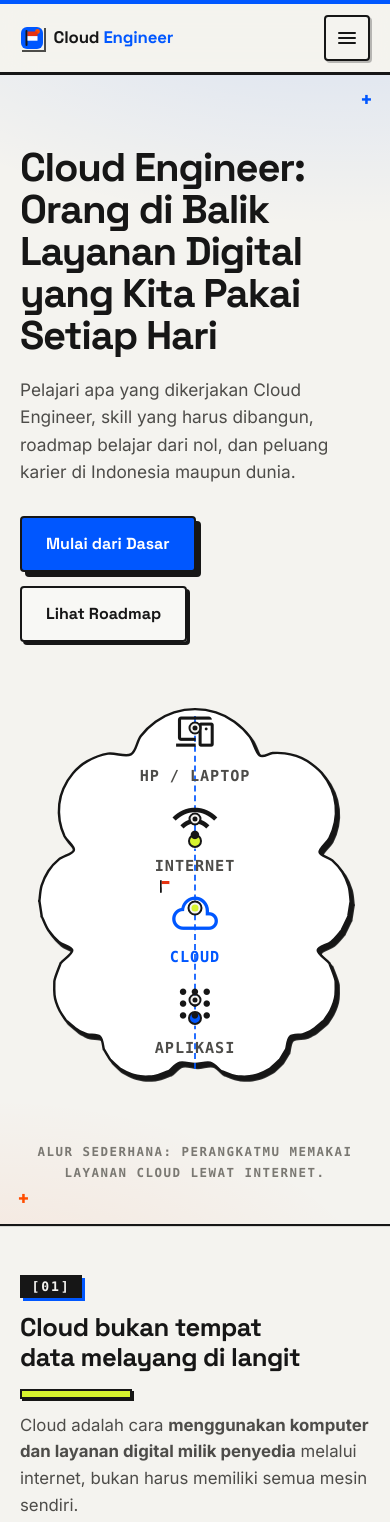
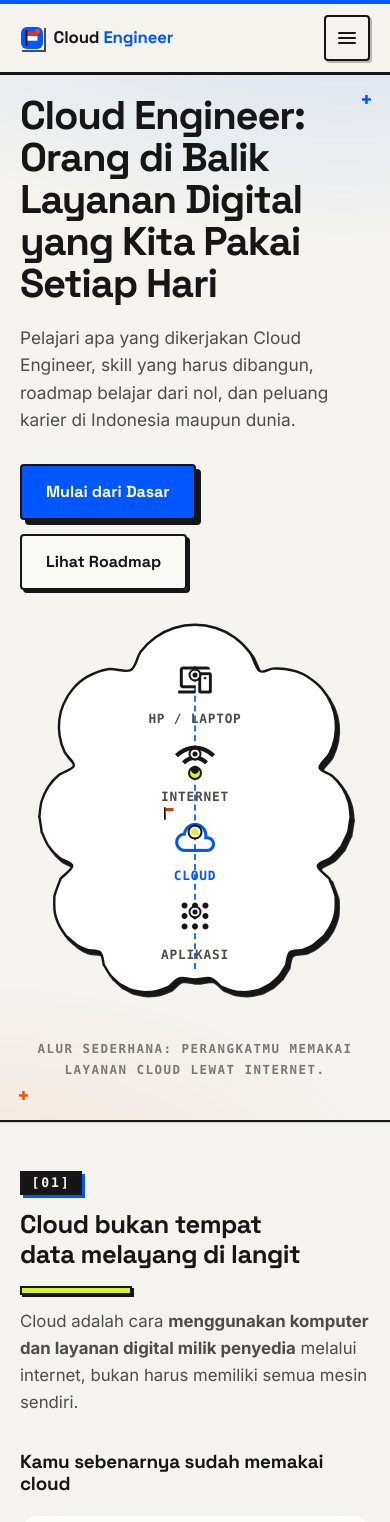
Before and after one commit to Haristhropic/hello-cloud, a Next.js app: page / in a window 390 px wide. Shown: the top 1522 px of the page. Built offline with nearby package versions, Linux system fonts and the light colour scheme.

Commit message:
fix(hero): cloud diagram balance, caption placement, spacing audit

```diff
--- a/app/globals.css
+++ b/app/globals.css
@@ -1653,11 +1653,6 @@
     pointer-events: none;
   }
 
-  .route-packet-echo {
-    background: var(--color-blue);
-    animation-delay: 2.5s;
-  }
-
   .flow-station {
     position: relative;
     display: flex;
@@ -1739,10 +1734,9 @@
   }
 
   .flow-caption {
-    grid-column: 2;
     width: 100%;
     max-width: none;
-    margin: 1rem 0 0;
+    margin: 0.5rem 0 0;
     text-align: center;
     font-family: var(--font-mono);
     font-size: 0.78rem;
@@ -1750,6 +1744,18 @@
     letter-spacing: 0.12em;
     text-transform: uppercase;
     color: var(--color-ink-faint);
+  }
+
+  .flow-caption-out {
+    display: none;
+  }
+
+  .flow-caption-in {
+    position: absolute;
+    top: 100%;
+    left: 0;
+    right: 0;
+    margin: 0.75rem 0 0;
   }
 
   /* =====================================================================
@@ -1816,7 +1822,7 @@
       ),
       var(--color-paper);
     color: var(--color-ink);
-    padding-block: clamp(4.5rem, 10vw, 7rem) clamp(2.5rem, 6vw, 4rem);
+    padding-block: clamp(1.25rem, 3vw, 2rem) clamp(2.5rem, 6vw, 4rem);
     border-bottom: 2px solid var(--color-ink);
   }
 
@@ -2253,10 +2259,6 @@
     grid-template-columns: 1fr;
   }
 
-  .flow-caption {
-    grid-column: 1 / -1;
-  }
-
   .hero-flow {
     max-width: 38rem;
     margin-inline: auto;
@@ -2355,10 +2357,8 @@
   }
 
   .hero-flow {
-    padding: 2.6rem 1rem 1.6rem;
-    /* Kunci ke viewBox square (360:430): awan mobile tidak melar. */
-    aspect-ratio: 360 / 430;
-    /* Batasi lebar agar tidak raksasa di viewport 500-640px. */
+    padding: 2.1rem 1rem 1rem;
+    aspect-ratio: 360 / 400;
     max-width: 24rem;
     margin-inline: auto;
   }
@@ -2374,7 +2374,8 @@
   .flow-route {
     grid-template-columns: 1fr;
     justify-items: center;
-    padding-bottom: 1rem;
+    gap: 0.5rem;
+    padding-bottom: 0.75rem;
   }
 
   .flow-route::before {
@@ -2398,24 +2399,45 @@
     flex-direction: column;
     align-items: center;
     text-align: center;
-    gap: 0.4rem;
+    gap: 0.35rem;
     padding-block: 0;
   }
 
   .station-glyph {
-    height: 3.1rem;
+    height: 2.75rem;
     flex: none;
   }
 
+  .hero-flow .station-glyph .station-icon {
+    font-size: 2.5rem;
+  }
+
+  .hero-flow .flow-station.is-cloud .station-glyph .station-icon {
+    font-size: 2.7rem;
+  }
+
+  .station-name {
+    font-size: 0.8rem;
+  }
+
   .flow-station::after {
-    top: calc(1.55rem - 4.5px);
+    top: calc(1.375rem - 4.5px);
     left: 50%;
     transform: translate(-50%, -50%);
   }
 
   .flow-station.is-cloud::after {
-    top: calc(1.55rem - 5.5px);
+    top: calc(1.375rem - 5.5px);
     left: 50%;
+  }
+
+  .flow-caption-in {
+    display: none;
+  }
+
+  .flow-caption-out {
+    display: block;
+    margin: 0.75rem 0 0;
   }
 
   .station-name {
--- a/components/sections/Hero.tsx
+++ b/components/sections/Hero.tsx
@@ -38,7 +38,7 @@ export default function Hero() {
             </svg>
             <svg
               className="cloud-tall"
-              viewBox="0 0 360 430"
+              viewBox="0 24 360 400"
               preserveAspectRatio="xMidYMid meet"
             >
               <g className="cloud-g">
@@ -49,7 +49,6 @@ export default function Hero() {
 
           <div className="flow-route">
             <span className="route-packet" aria-hidden="true" />
-            <span className="route-packet route-packet-echo" aria-hidden="true" />
 
             <div className="flow-station">
               <span className="station-glyph">
@@ -121,8 +120,11 @@ export default function Hero() {
               <span className="station-name">Aplikasi</span>
             </div>
           </div>
+          <p className="flow-caption flow-caption-in">
+            Alur sederhana: perangkatmu memakai layanan cloud lewat internet.
+          </p>
         </div>
-        <p className="flow-caption">
+        <p className="flow-caption flow-caption-out">
           Alur sederhana: perangkatmu memakai layanan cloud lewat internet.
         </p>
       </div>
```
